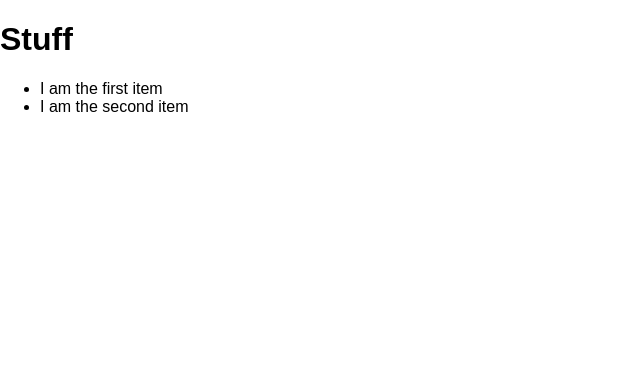
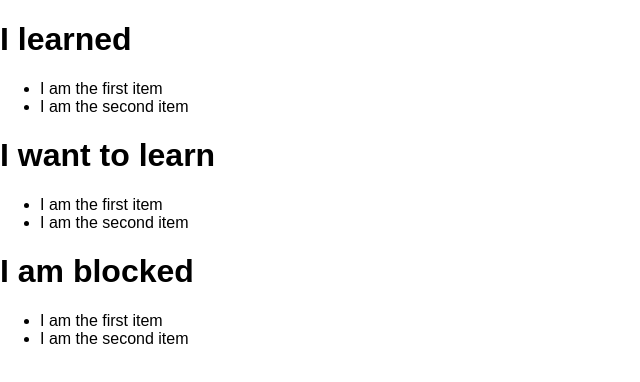
Before and after one commit to TudorTacal/makers-standups-retros, a React (Create React App) app: page / in a window 1280 px wide. Shown: the top 382 px of the page, without its empty margins (0-640 px from the left). Built offline with nearby package versions, Linux system fonts and the light colour scheme.

Commit message:
Added board component

```diff
--- /dev/null
+++ b/src/Board.js
@@ -0,0 +1,16 @@
+import React, { Component } from 'react';
+import Column from './Column'
+
+class Board extends Component {
+  render(){
+    return (
+      <div className="whiteBoard">
+				<Column title="I learned" />
+				<Column title="I want to learn"/>
+				<Column title="I am blocked"/>
+      </div>
+    )
+  };
+};
+
+export default Board;
--- a/src/index.js
+++ b/src/index.js
@@ -1,9 +1,9 @@
 import React from 'react';
 import ReactDOM from 'react-dom';
-import Column from './Column'
+import Board from './Board'
 import './index.css';
 
 ReactDOM.render(
-  <Column title="Stuff" />,
+  <Board />,
   document.getElementById('root')
 );
```
Also changed, not shown: 1 other file (tests, documents, lock files or other folders).
